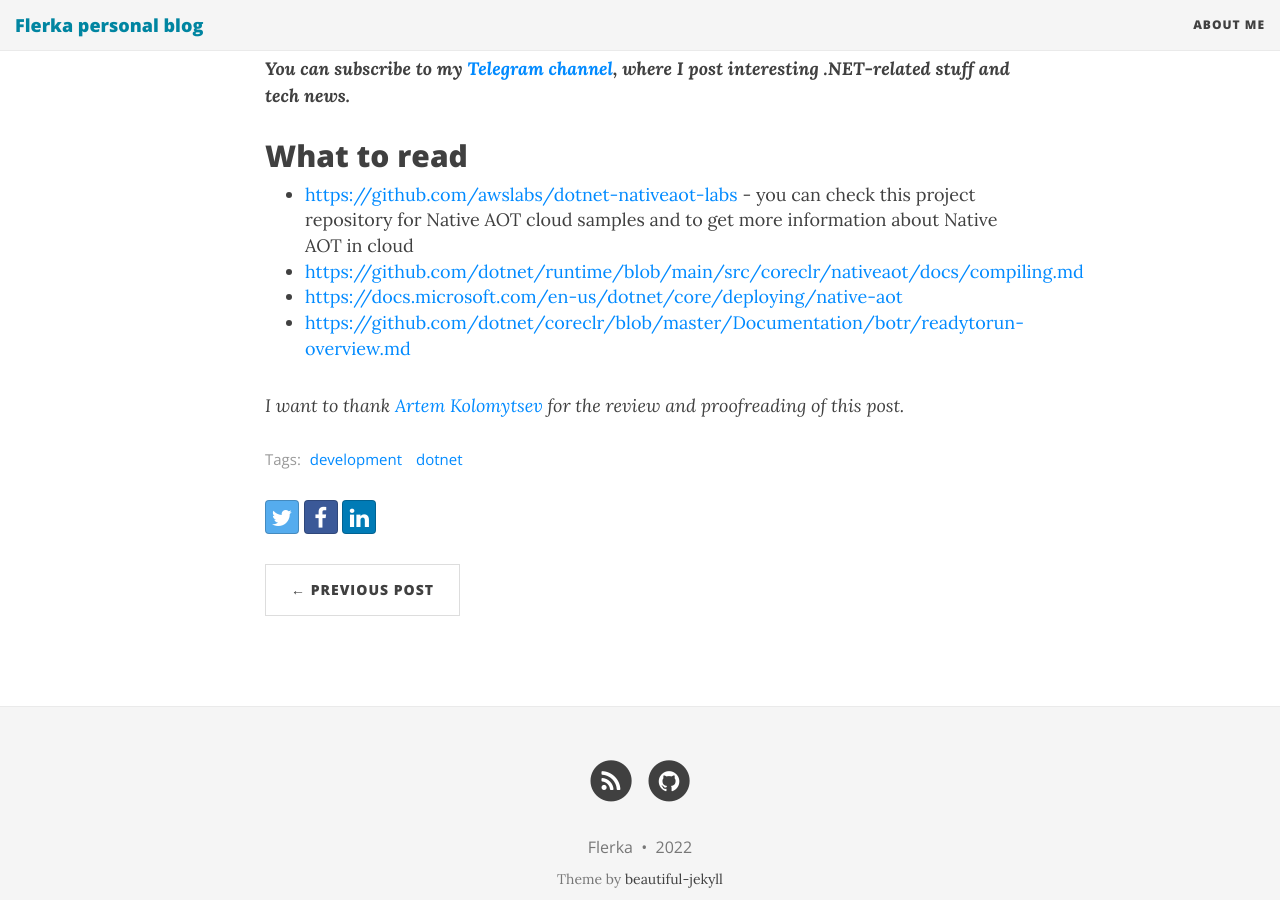
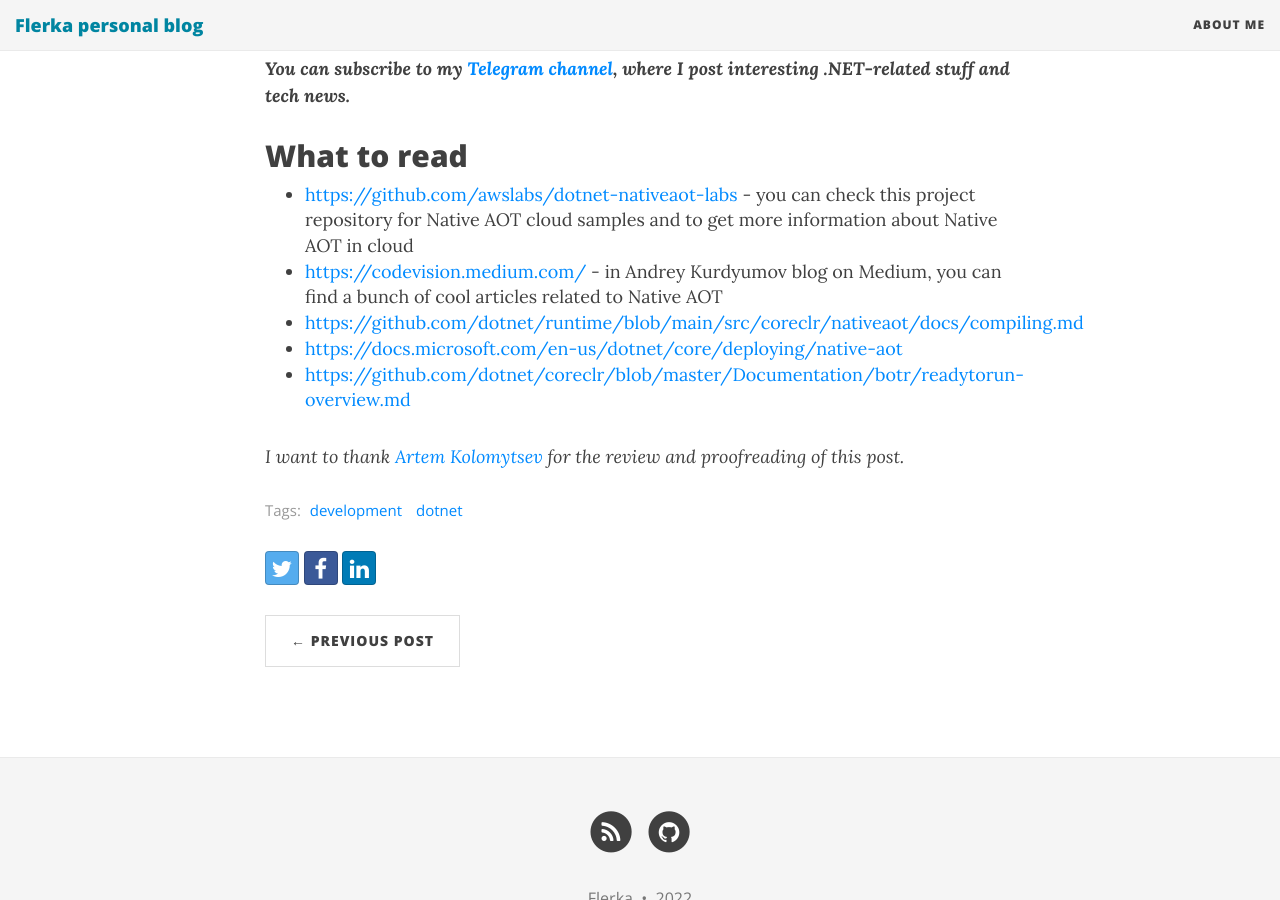
Before and after one commit to flerka/personal-blog, a Jekyll site: the page built from _posts/2022-06-21-ahead-of time-compilation.md, in a window 1280 px wide and 900 px high, scrolled down 8027 px. Built offline with Jekyll 4.4.1, drawn with Linux system fonts in a browser that asks for light colours; nearby versions of some CDN libraries; comment, search, counter and statistics services are not loaded.

Commit message:
add aot reading

```diff
--- a/_posts/2022-06-21-ahead-of time-compilation.md
+++ b/_posts/2022-06-21-ahead-of time-compilation.md
@@ -168,6 +168,7 @@ __*You can subscribe to my [Telegram channel](https://t.me/dotnetarticles), wher
 
 ## What to read
 - [https://github.com/awslabs/dotnet-nativeaot-labs](https://github.com/awslabs/dotnet-nativeaot-labs) - you can check this project repository for Native AOT cloud samples and to get more information about Native AOT in cloud
+- [https://codevision.medium.com/](https://codevision.medium.com/) - in Andrey Kurdyumov blog on Medium, you can find a bunch of cool articles related to Native AOT
 - [https://github.com/dotnet/runtime/blob/main/src/coreclr/nativeaot/docs/compiling.md](https://github.com/dotnet/runtime/blob/main/src/coreclr/nativeaot/docs/compiling.md)
 - [https://docs.microsoft.com/en-us/dotnet/core/deploying/native-aot](https://docs.microsoft.com/en-us/dotnet/core/deploying/native-aot)
 - [https://github.com/dotnet/coreclr/blob/master/Documentation/botr/readytorun-overview.md](https://github.com/dotnet/coreclr/blob/master/Documentation/botr/readytorun-overview.md)
```
